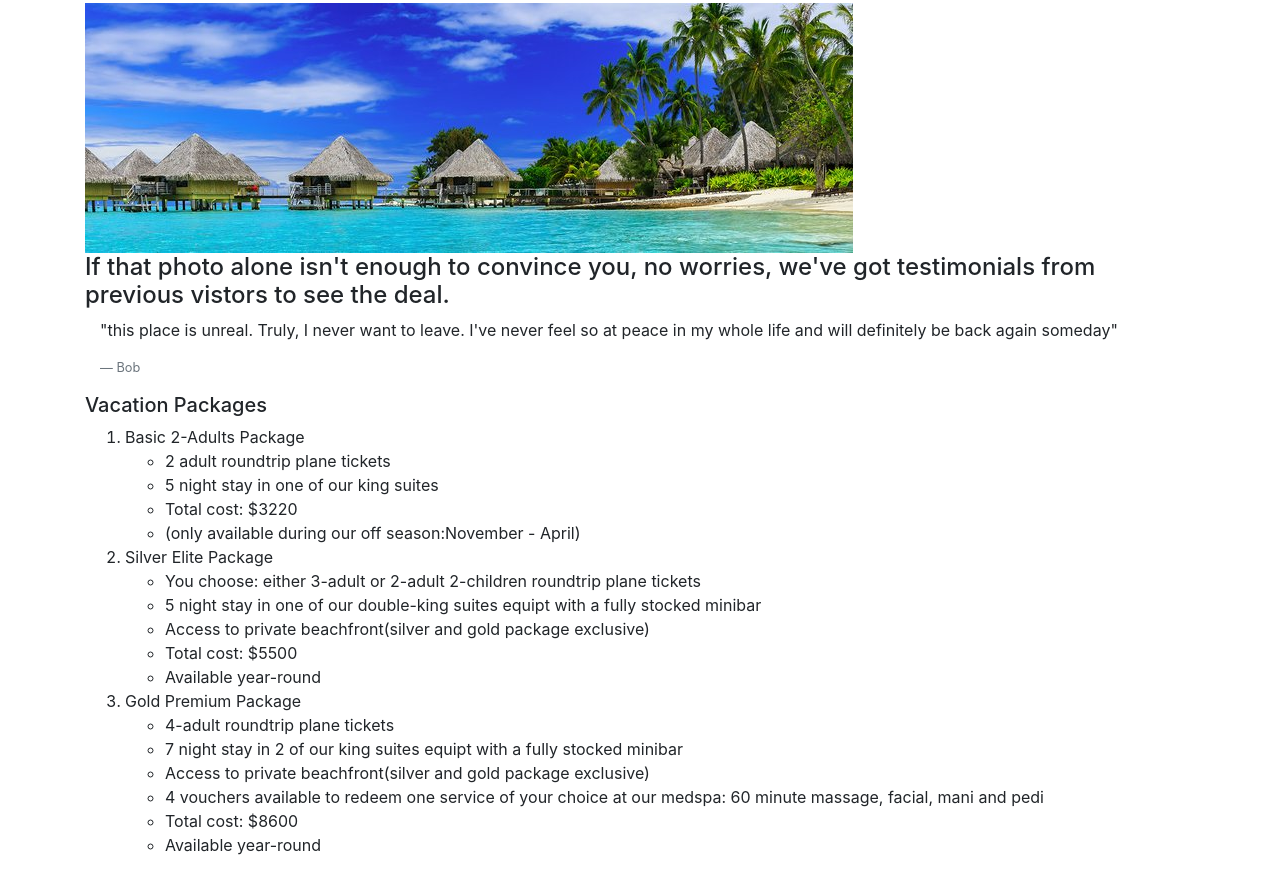
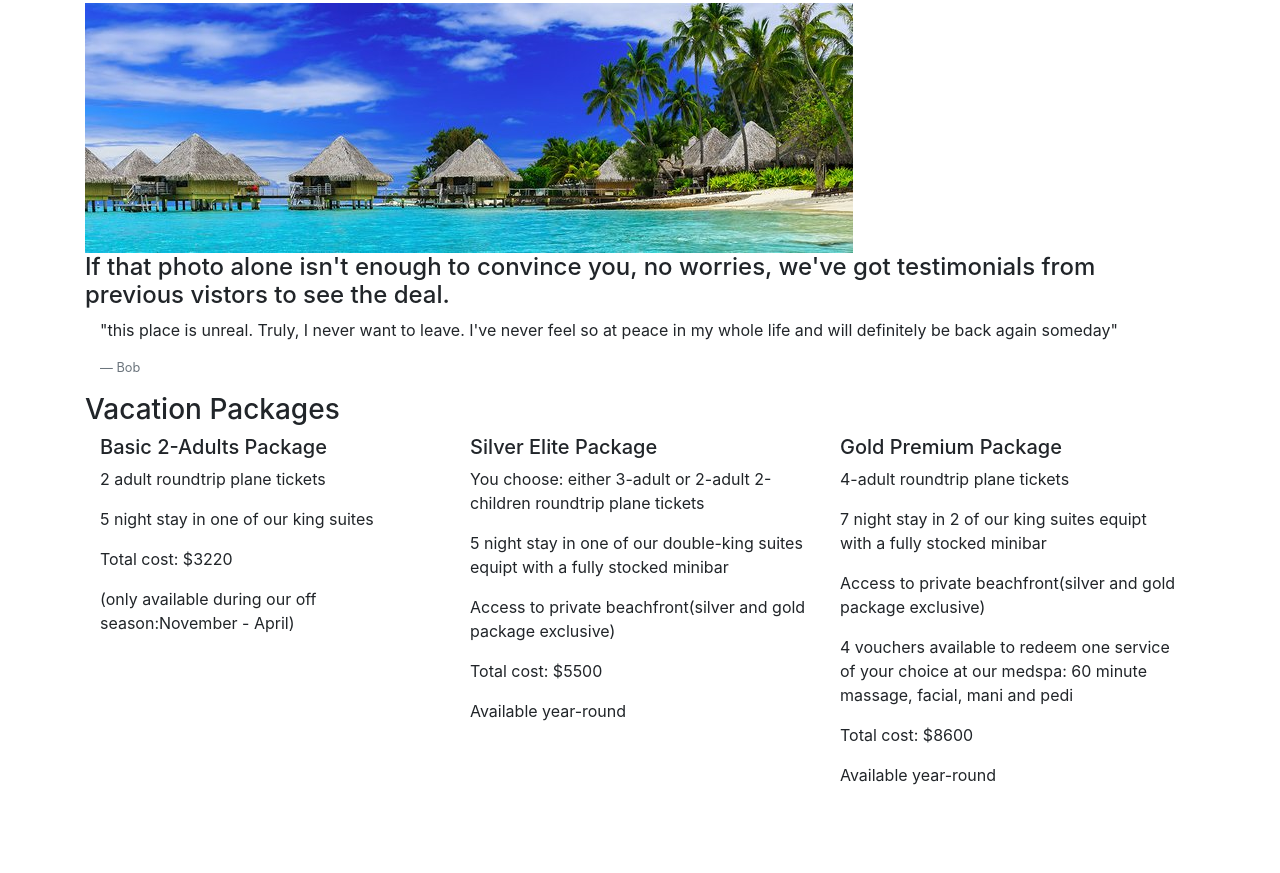
Before and after one commit to ErikaDebelis/vacation-site, a plain HTML site: page vacation-site/index.html in a window 1280 px wide. Shown: the part 375-1248 px from the top of the page. After the commit the page ends 1178 px from the top, so only its background shows below. Drawn offline with Linux system fonts and the light colour scheme.

Commit message:
BUGFIX: change vacations packages to format as grid instead of lists

```diff
--- a/vacation-site/index.html
+++ b/vacation-site/index.html
@@ -24,32 +24,36 @@
       </div>
     </div>
   </blockquote>
-  <h5>Vacation Packages</h5>
-    <ol>
-      <li>Basic 2-Adults Package</li>
-        <ul>
-          <li>2 adult roundtrip plane tickets</li>
-          <li>5 night stay in one of our king suites</li>
-          <li>Total cost: $3220</li>
-          <li>(only available during our off season:November - April)</li>
-        </ul>
-      <li>Silver Elite Package</li>
-        <ul>
-          <li>You choose: either 3-adult or 2-adult 2-children roundtrip plane tickets</li>
-          <li>5 night stay in one of our double-king suites equipt with a fully stocked minibar</li>
-          <li>Access to private beachfront(silver and gold package exclusive)</li>
-          <li>Total cost: $5500</li>
-          <li>Available year-round</li>
-        </ul>
-      <li>Gold Premium Package</li>
-        <ul>
-          <li>4-adult roundtrip plane tickets</li>
-          <li>7 night stay in 2 of our king suites equipt with a fully stocked minibar</li>
-          <li>Access to private beachfront(silver and gold package exclusive)</li>
-          <li>4 vouchers available to redeem one service of your choice at our medspa: 60 minute massage, facial, mani and pedi</li>
-          <li>Total cost: $8600</li>
-          <li>Available year-round</li>
-        </ul>
-    </ol>
+  <h3>Vacation Packages</h3>
+</body>
+<body>
+  <div class="container">
+    <div class="row">
+      <div class="col-4">
+        <h5>Basic 2-Adults Package</h5>
+          <p>2 adult roundtrip plane tickets</p>
+          <p>5 night stay in one of our king suites</p>
+          <p>Total cost: $3220</p>
+          <p>(only available during our off season:November - April)</p>
+      </div>
+      <div class="col-4">
+        <h5>Silver Elite Package</h5>
+          <p>You choose: either 3-adult or 2-adult 2-children roundtrip plane tickets</p>
+          <p>5 night stay in one of our double-king suites equipt with a fully stocked minibar</p>
+          <p>Access to private beachfront(silver and gold package exclusive)</p>
+          <p>Total cost: $5500</p>
+          <p>Available year-round</p>
+      </div>
+      <div class="col-4">
+        <h5>Gold Premium Package</h5>
+          <p>4-adult roundtrip plane tickets</p>
+          <p>7 night stay in 2 of our king suites equipt with a fully stocked minibar</p>
+          <p>Access to private beachfront(silver and gold package exclusive)</p>
+          <p>4 vouchers available to redeem one service of your choice at our medspa: 60 minute massage, facial, mani and pedi</p>
+          <p>Total cost: $8600</p>
+          <p>Available year-round</p>
+      </div>
+    </div>
+  </div>
 </body>
 </html>
```
